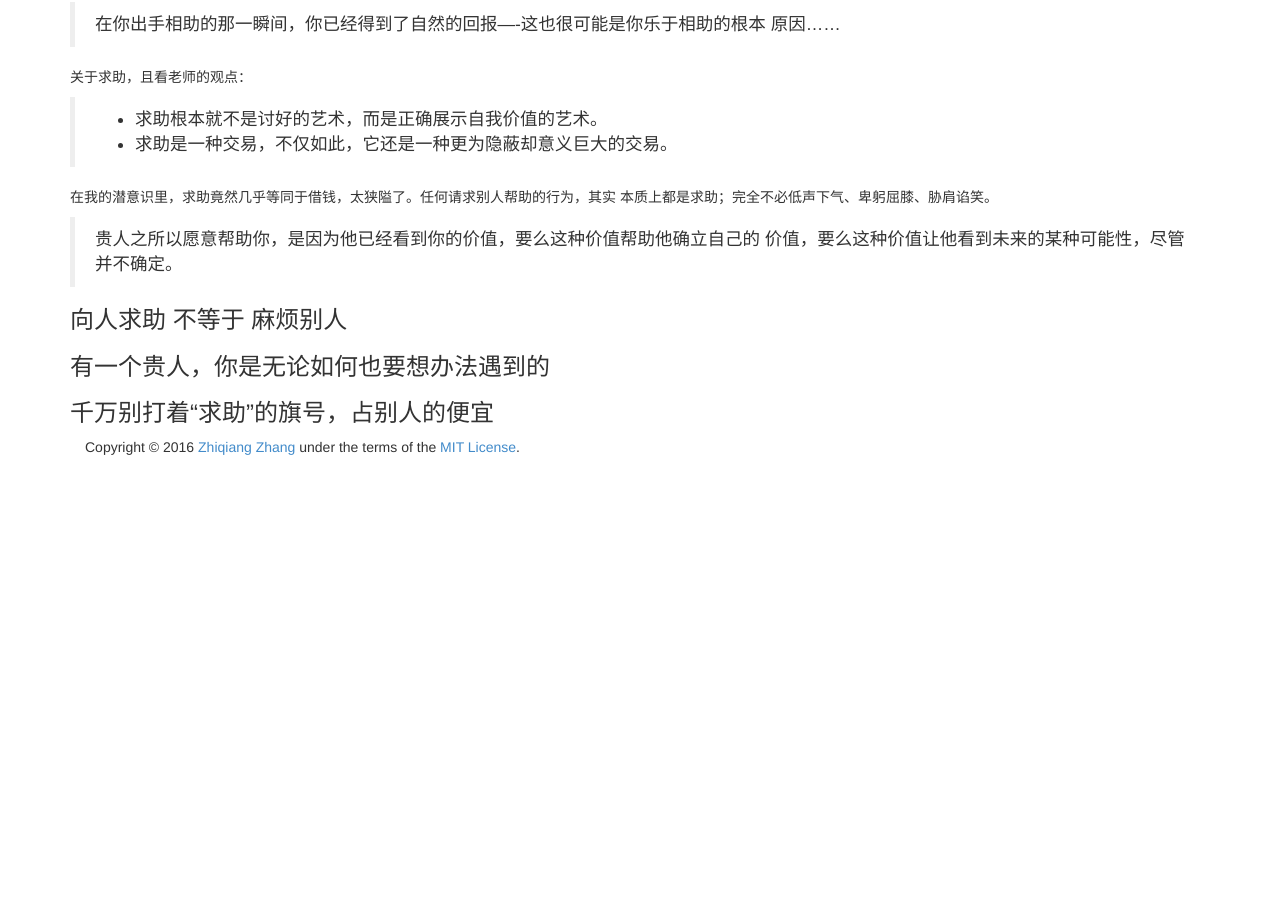
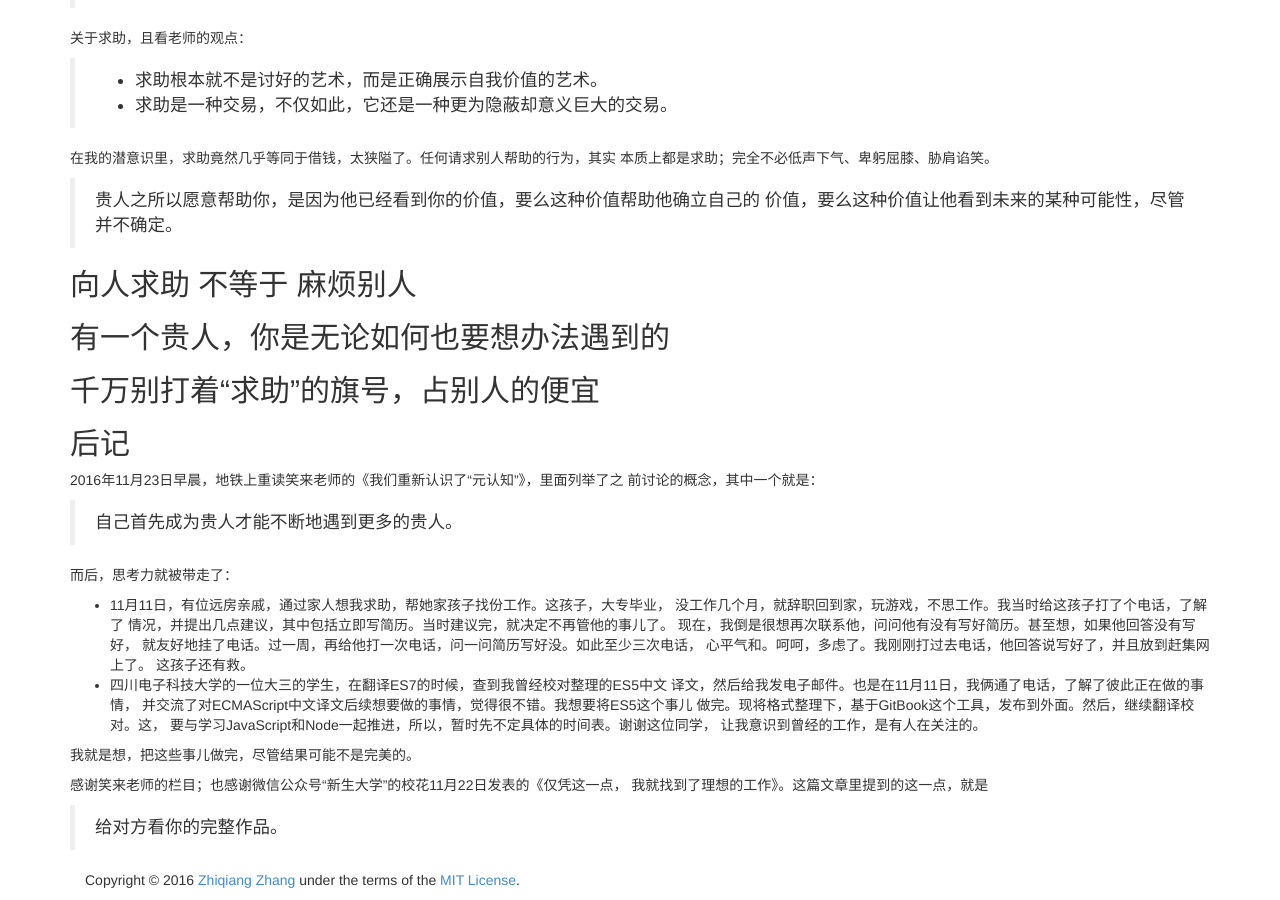
Before and after one commit to shuixin222/zqzhang.github.io, a Jekyll site: the page built from _posts/2016-09-02-helpful-person.md, in a window 1280 px wide and 900 px high, scrolled down 865 px. Built offline with Jekyll 4.4.1, drawn with Linux system fonts in a browser that asks for light colours; before the commit the page ends 1332 px from its top, so only the background shows below that.

Commit message:
Add more words

```diff
--- a/_posts/2016-09-02-helpful-person.md
+++ b/_posts/2016-09-02-helpful-person.md
@@ -15,7 +13,7 @@ title: 成为自己的贵人
 黄蓉吸引了大部分注意力；更没有对靖哥哥的好运认真地、清楚地、逻辑严谨地想明白，
 为啥他的身边就是会不断出现各种贵人。观看时，倒是没有觉得他们之间的故事有啥不妥。
 
-### 能让你未来频繁遇到贵人的原则有哪些？
+## 能让你未来频繁遇到贵人的原则有哪些？
 
 先看老师提出的两个问题：
 
@@ -58,8 +56,38 @@ title: 成为自己的贵人
 > 贵人之所以愿意帮助你，是因为他已经看到你的价值，要么这种价值帮助他确立自己的
   价值，要么这种价值让他看到未来的某种可能性，尽管并不确定。
 
-### 向人求助 不等于 麻烦别人
+## 向人求助 不等于 麻烦别人
 
-### 有一个贵人，你是无论如何也要想办法遇到的
+## 有一个贵人，你是无论如何也要想办法遇到的
 
-### 千万别打着“求助”的旗号，占别人的便宜
+## 千万别打着“求助”的旗号，占别人的便宜
+
+## 后记
+
+2016年11月23日早晨，地铁上重读笑来老师的《我们重新认识了“元认知”》，里面列举了之
+前讨论的概念，其中一个就是：
+
+> 自己首先成为贵人才能不断地遇到更多的贵人。
+
+而后，思考力就被带走了：
+
+* 11月11日，有位远房亲戚，通过家人想我求助，帮她家孩子找份工作。这孩子，大专毕业，
+  没工作几个月，就辞职回到家，玩游戏，不思工作。我当时给这孩子打了个电话，了解了
+  情况，并提出几点建议，其中包括立即写简历。当时建议完，就决定不再管他的事儿了。
+  现在，我倒是很想再次联系他，问问他有没有写好简历。甚至想，如果他回答没有写好，
+  就友好地挂了电话。过一周，再给他打一次电话，问一问简历写好没。如此至少三次电话，
+  心平气和。呵呵，多虑了。我刚刚打过去电话，他回答说写好了，并且放到赶集网上了。
+  这孩子还有救。
+* 四川电子科技大学的一位大三的学生，在翻译ES7的时候，查到我曾经校对整理的ES5中文
+  译文，然后给我发电子邮件。也是在11月11日，我俩通了电话，了解了彼此正在做的事情，
+  并交流了对ECMAScript中文译文后续想要做的事情，觉得很不错。我想要将ES5这个事儿
+  做完。现将格式整理下，基于GitBook这个工具，发布到外面。然后，继续翻译校对。这，
+  要与学习JavaScript和Node一起推进，所以，暂时先不定具体的时间表。谢谢这位同学，
+  让我意识到曾经的工作，是有人在关注的。
+
+我就是想，把这些事儿做完，尽管结果可能不是完美的。
+
+感谢笑来老师的栏目；也感谢微信公众号“新生大学”的校花11月22日发表的《仅凭这一点，
+我就找到了理想的工作》。这篇文章里提到的这一点，就是
+
+> 给对方看你的完整作品。
```
Also changed, not shown: other parts of _posts/2016-09-02-helpful-person.md (+1 -3 lines).
